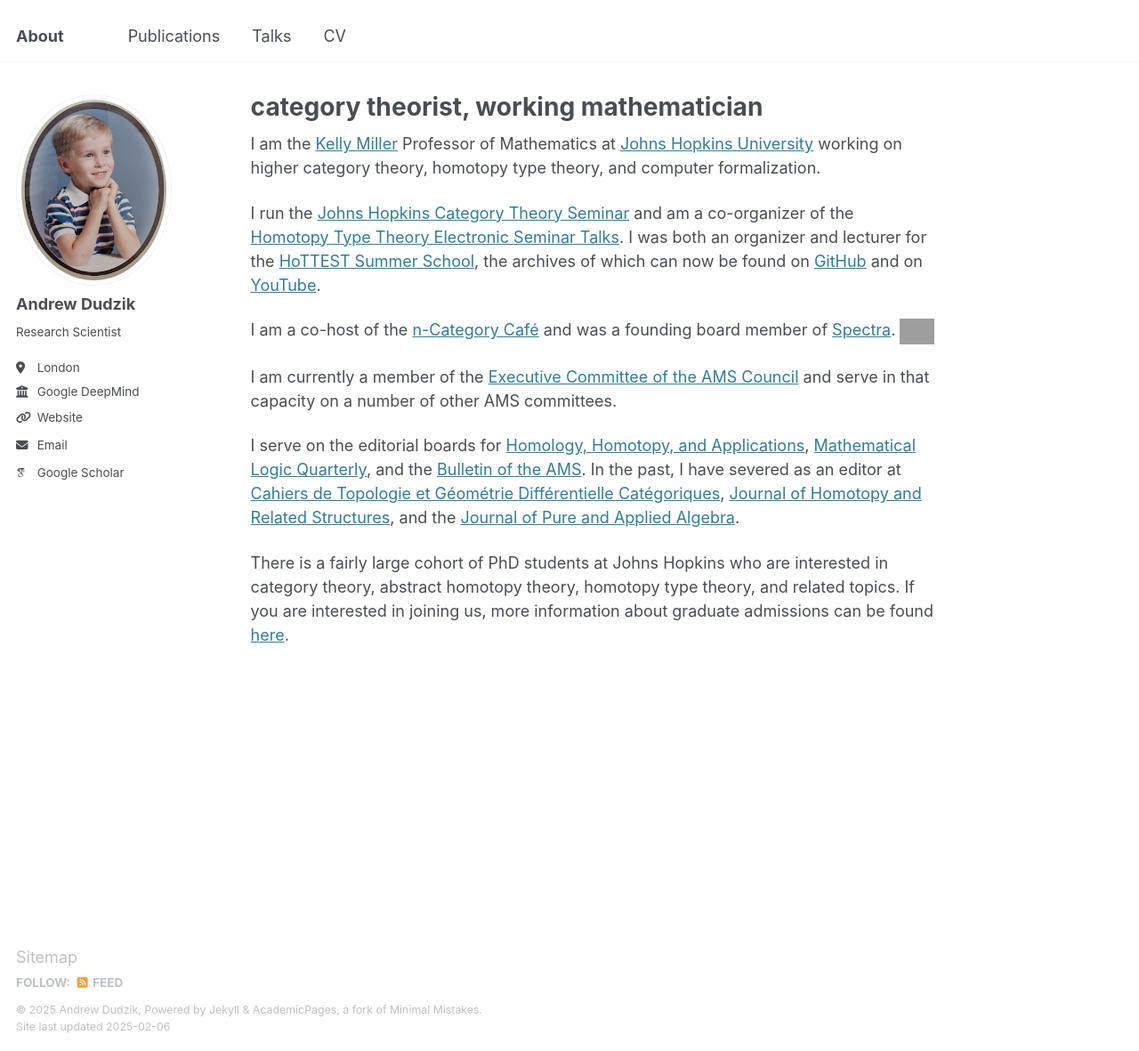
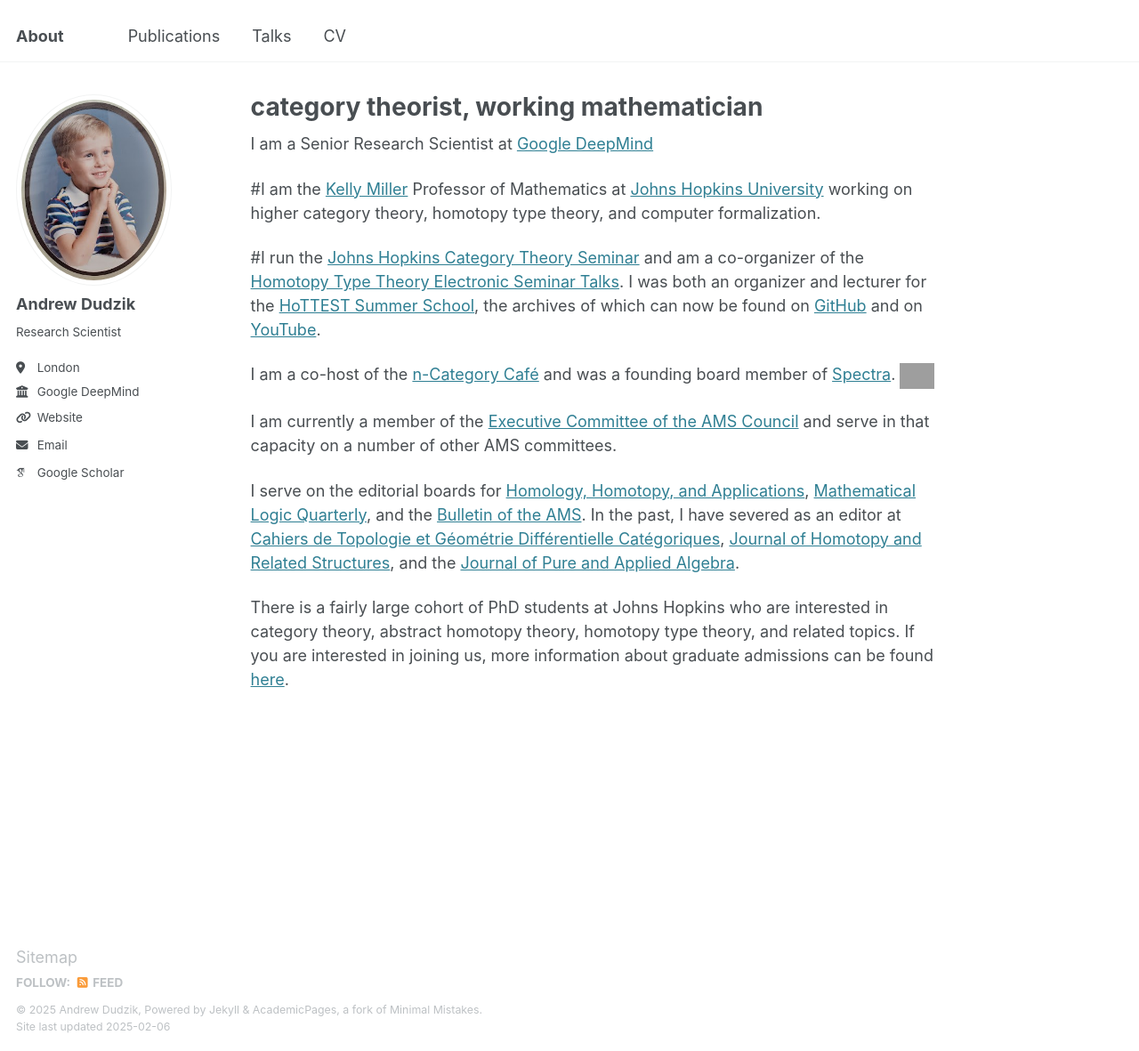
Before and after one commit to mdudzik/mdudzik.github.io, a Jekyll site: the page built from _pages/about.md, in a window 1280 px wide and 1181 px high. Shown: the whole window at 89% size. Built offline with Jekyll 4.4.1, drawn with Linux system fonts in a browser that asks for light colours; some web fonts are replaced; grey boxes are pictures that could not be loaded.

Commit message:
Starting to edit about.md text

```diff
--- a/_pages/about.md
+++ b/_pages/about.md
@@ -9,10 +9,11 @@ redirect_from:
   - /andrew
   - /about.html
 ---
+I am a Senior Research Scientist at [Google DeepMind](https://deepmind.google)
 
-I am the [Kelly Miller](https://en.wikipedia.org/wiki/Kelly_Miller_(scientist)) Professor of Mathematics at [Johns Hopkins University](https://mathematics.jhu.edu/) working on higher category theory, homotopy type theory, and computer formalization.
+#I am the [Kelly Miller](https://en.wikipedia.org/wiki/Kelly_Miller_(scientist)) Professor of Mathematics at [Johns Hopkins University](https://mathematics.jhu.edu/) working on higher category theory, homotopy type theory, and computer formalization.
 
-I run the  [Johns Hopkins Category Theory Seminar](https://emilyriehl.github.io/seminar/) and am a co-organizer of the [Homotopy Type Theory Electronic Seminar Talks](https://uwo.ca/math/faculty/kapulkin/seminars/hottest.html). I was both an organizer and lecturer for the [HoTTEST Summer School](https://uwo.ca/math/faculty/kapulkin/seminars/hottest_summer_school_2022.html), the archives of which can now be found on [GitHub](https://github.com/martinescardo/HoTTEST-Summer-School) and on [YouTube](https://youtube.com/playlist?list=PLtIZ5qxwSNnzpNqfXzJjlHI9yCAzRzKtx).
+#I run the  [Johns Hopkins Category Theory Seminar](https://emilyriehl.github.io/seminar/) and am a co-organizer of the [Homotopy Type Theory Electronic Seminar Talks](https://uwo.ca/math/faculty/kapulkin/seminars/hottest.html). I was both an organizer and lecturer for the [HoTTEST Summer School](https://uwo.ca/math/faculty/kapulkin/seminars/hottest_summer_school_2022.html), the archives of which can now be found on [GitHub](https://github.com/martinescardo/HoTTEST-Summer-School) and on [YouTube](https://youtube.com/playlist?list=PLtIZ5qxwSNnzpNqfXzJjlHI9yCAzRzKtx).
 
 I am a co-host of the [n-Category Caf&eacute;](https://golem.ph.utexas.edu/category/) and was a founding board member of [Spectra](http://lgbtmath.org/). <img src="https://emilyriehl.github.io/files/progress-pride.webp" width = "5%"/>
 
```
